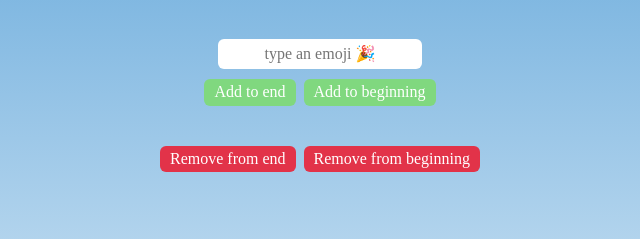
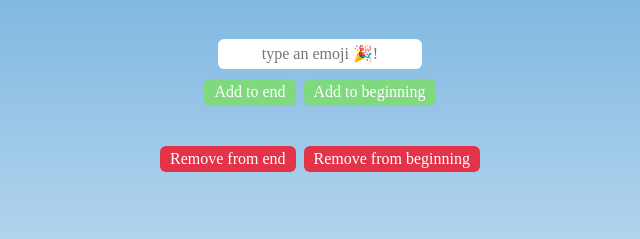
Before and after one commit to dsebsanchez/emoji-app, a plain HTML site: page index.html in a window 1280 px wide. Shown: the part 178-417 px from the top of the page, 320-960 px from the left. Drawn offline with nearby package versions, Linux system fonts and the light colour scheme; a web font is replaced by a local one.

Commit message:
Update
Update

```diff
--- a/index.html
+++ b/index.html
@@ -6,7 +6,7 @@
     <body>
         <h1>Dave's Emojis</h1>
         <div id="emoji-container"></div>
-        <input type="text" id="emoji-input" placeholder="type an emoji 🎉">
+        <input type="text" id="emoji-input" placeholder="type an emoji 🎉!">
         <div class="buttons-wrapper">
             <button id="push-btn">Add to end</button>
             <button id="unshift-btn">Add to beginning</button>
```
